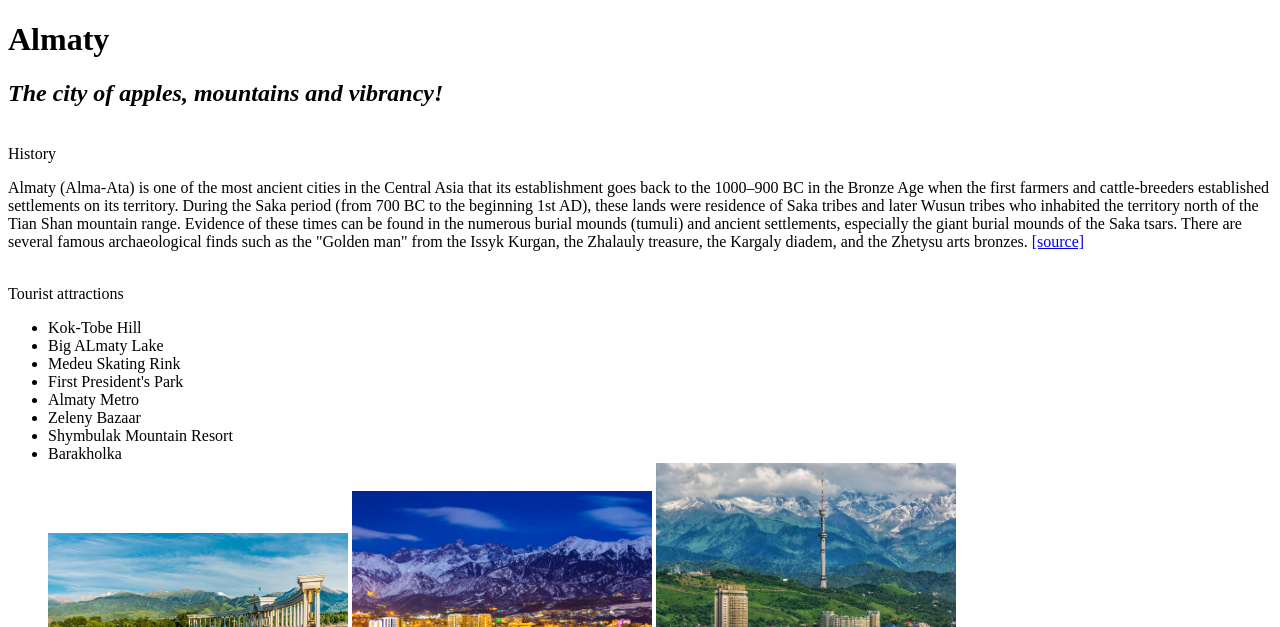
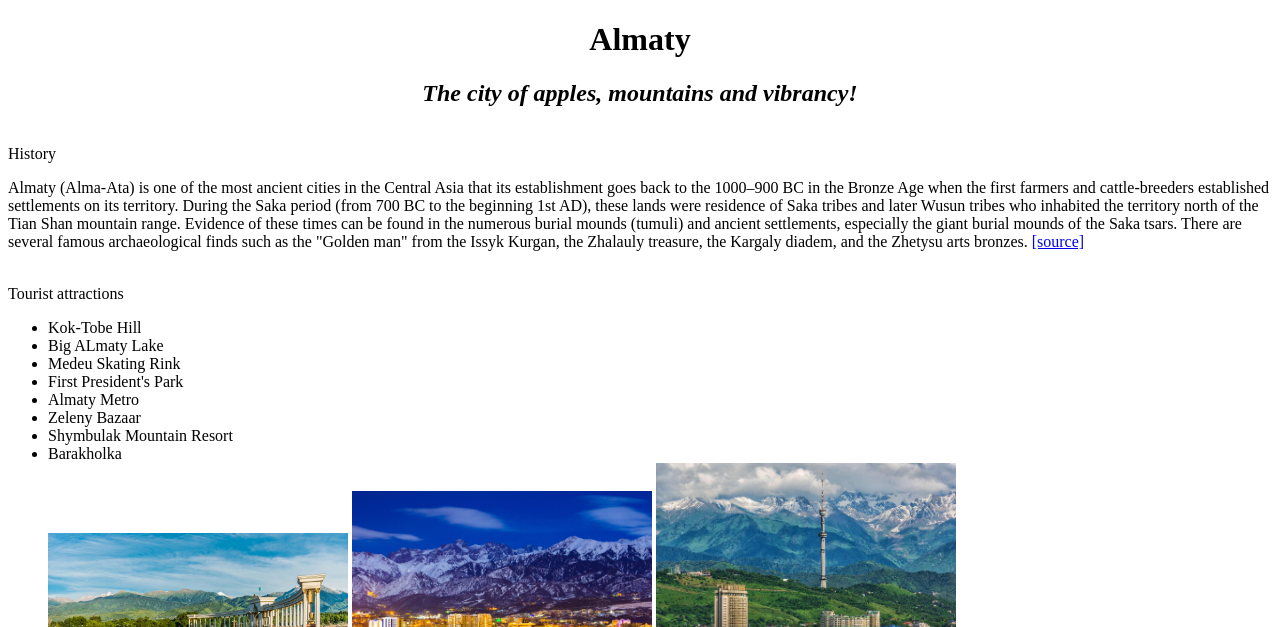
Before and after one commit to tokhtamovanailyam/labs1-4, a plain HTML site: page index.html in a window 1280 px wide. Shown: the top 627 px of the page. Drawn offline with Linux system fonts and the light colour scheme.

Commit message:
initial commit

```diff
--- a/index.html
+++ b/index.html
@@ -1,6 +1,10 @@
 <!DOCTYPE html>
       <html lang="en">
 <head>
+    <style>
+        h1 {text-align: center;}
+        h2 {text-align: center;}
+    </style>
         <meta charset="UTF-8">
         <title>My Hometown</title>
        </head>
```
Also changed, not shown: bcg.jpg (added).
